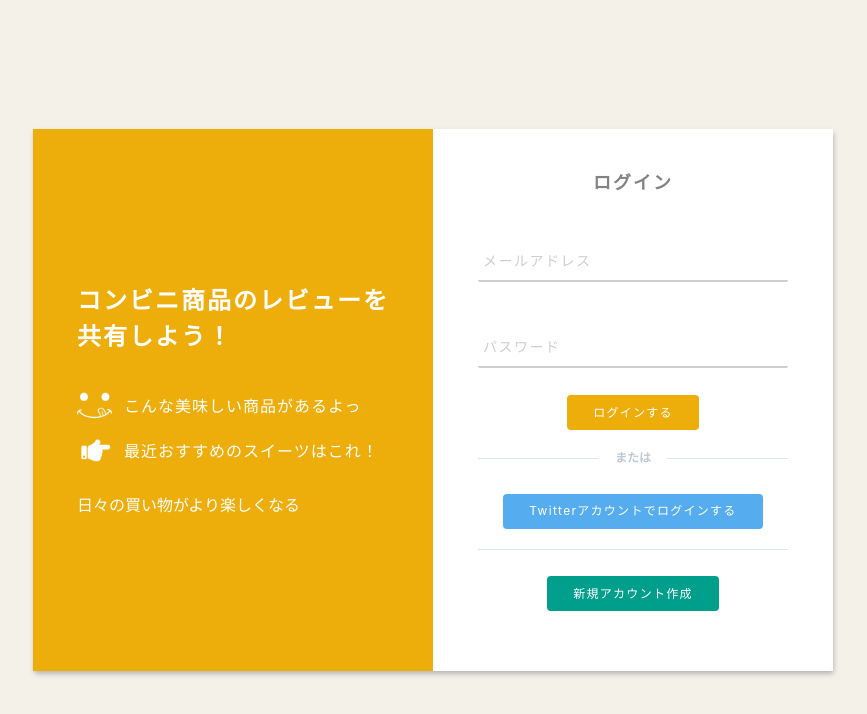
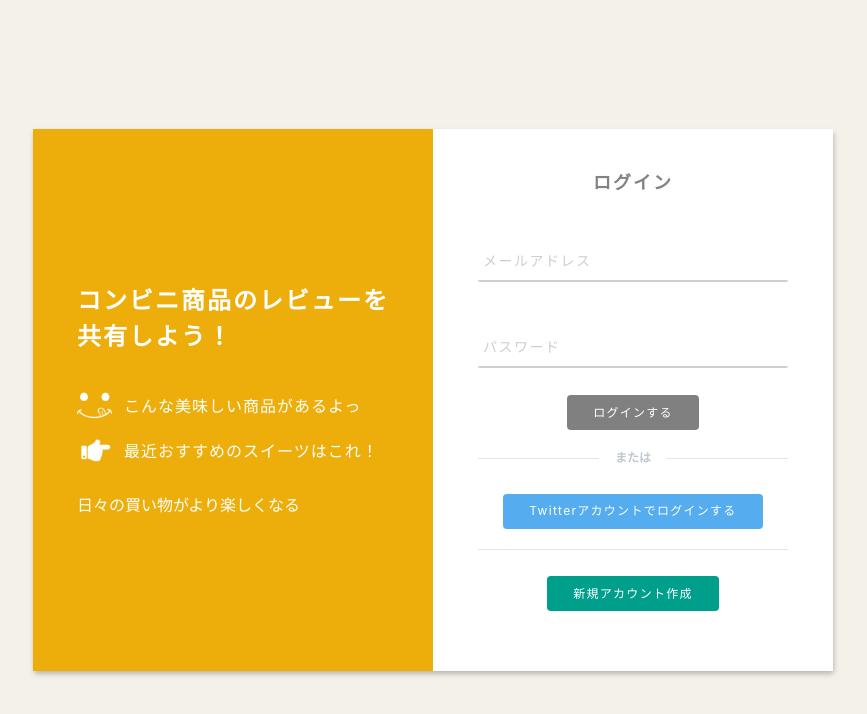
Before and after one commit to yusuke-ten/enfee, a React app: page /login in a window 1280 px wide. Shown: the top 714 px of the page, without its empty margins (207-1074 px from the left). Built offline with nearby package versions, Linux system fonts and the light colour scheme.

Commit message:
Fix button style

```diff
--- a/src/components/atoms/Button/index.tsx
+++ b/src/components/atoms/Button/index.tsx
@@ -12,6 +12,7 @@ interface Props {
   size?: SizeType;
   shape?: ShapeType;
   reverse?: boolean;
+  disabled?: boolean;
   children: React.ReactNode;
 }
 
@@ -22,12 +23,15 @@ const Button: React.FC<Props> = ({
   size = 'midium',
   shape = 'rect',
   reverse = false,
+  disabled = false,
 }) => (
-  <>
-    <StyledButton onClick={onClick} {...{ color, size, shape, reverse }}>
-      {children}
-    </StyledButton>
-  </>
+  <StyledButton
+    onClick={onClick}
+    {...{ color, size, shape, reverse }}
+    disabled={disabled}
+  >
+    {children}
+  </StyledButton>
 );
 
 const getColor = (color: ColorType = 'primary') => {
@@ -93,6 +97,13 @@ const StyledButton = styled.button<ButtonProps>`
   cursor: pointer;
   outline: none;
   font-weight: ${Size.FONT_WEIGHT.NORMAL};
+  ${({ disabled }) =>
+    disabled &&
+    css`
+      background-color: gray;
+      cursor: default;
+      opacity: 1 !important;
+    `}
 `;
 
 export default Button;
--- a/src/components/organisms/LoginForm/index.tsx
+++ b/src/components/organisms/LoginForm/index.tsx
@@ -10,6 +10,7 @@ export interface Props {
   onChangeEmail: (e: React.ChangeEvent<HTMLInputElement>) => void;
   onChangePassword: (e: React.ChangeEvent<HTMLInputElement>) => void;
   onSubmit: () => void;
+  disabledSubmitButton: boolean;
 }
 
 const LoginForm: React.FC<Props> = ({
@@ -18,6 +19,7 @@ const LoginForm: React.FC<Props> = ({
   onChangeEmail,
   onChangePassword,
   onSubmit,
+  disabledSubmitButton,
 }) => {
   return (
     <Container>
@@ -37,7 +39,9 @@ const LoginForm: React.FC<Props> = ({
           onChangeHandler={onChangePassword}
         />
         <ButtonWrapper>
-          <Button onClick={onSubmit}>ログインする</Button>
+          <Button onClick={onSubmit} disabled={disabledSubmitButton}>
+            ログインする
+          </Button>
         </ButtonWrapper>
         <Line text="または" />
         <ButtonWrapper>
--- a/src/containers/organisms/LoginFormContainer.tsx
+++ b/src/containers/organisms/LoginFormContainer.tsx
@@ -6,6 +6,9 @@ import { actionCreators } from 'src/modules/app';
 const LoginFormContainer = () => {
   const [emailValue, updateEmailValue] = useState('');
   const [passwrodValue, updatePasswrodValue] = useState('');
+
+  const disabledSubmitButton =
+    emailValue.length === 0 || passwrodValue.length === 0;
 
   const dispatch = useDispatch();
 
@@ -40,6 +43,7 @@ const LoginFormContainer = () => {
         onSubmit,
         emailValue,
         passwrodValue,
+        disabledSubmitButton,
       }}
     />
   );
```
